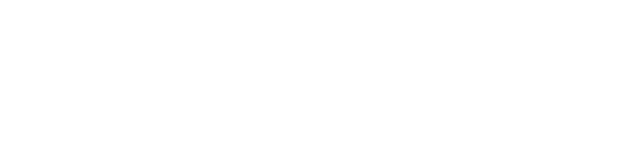
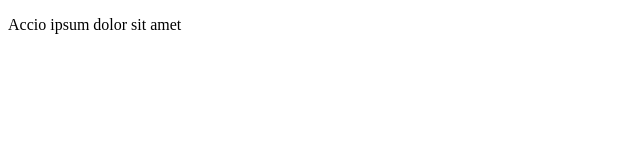
Before and after one commit to acciojob/fill-in-the-blanks-with-placeholder-text-SwapnilYC, a website: page main.html in a window 1280 px wide. Shown: the whole page, without its empty margins (0-640 px from the left). Drawn offline with Linux system fonts and the light colour scheme.

Commit message:
just p tag with accio ipsum text is  added

```diff
--- a/main.html
+++ b/main.html
@@ -8,6 +8,7 @@
 
 <body>
 	<!-- the entire body must be written by student -->
+	<p id="lorem">Accio ipsum dolor sit amet</p>
     <script type="text/javascript" src="./script.js">
 </script>
 
--- a/script.js
+++ b/script.js
@@ -1 +1,2 @@
 //your code here
+let accioText = 'Accio ipsum dolor sit amet, join course, solve assignments, get placed above 5 lpa and live life king size.'
```
